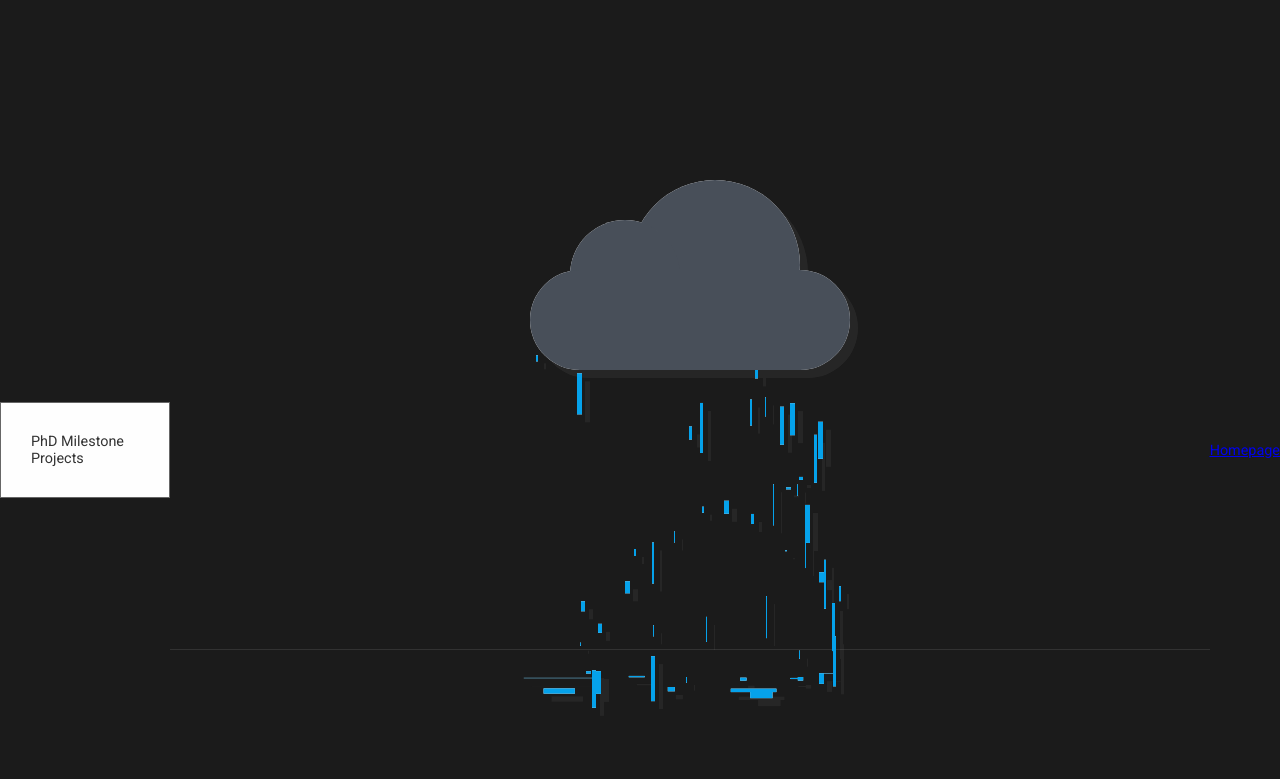
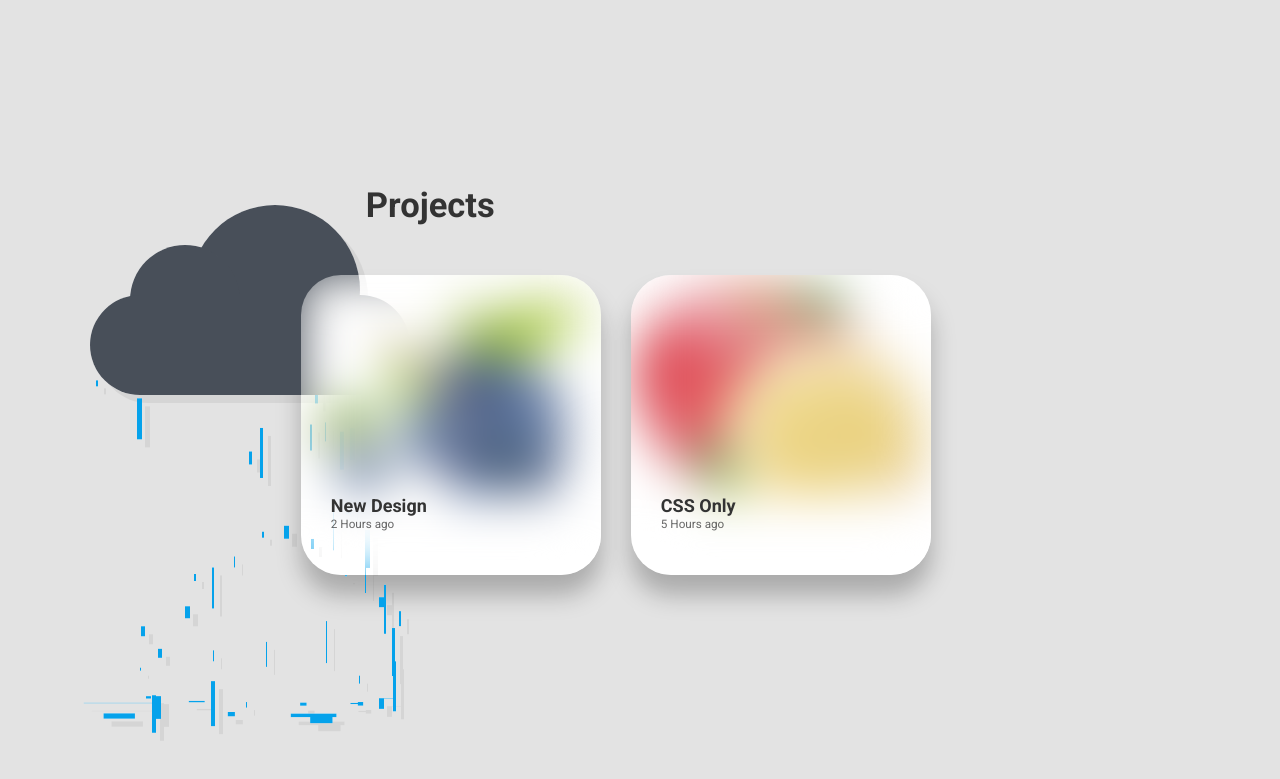
Before and after one commit to cesail/cesail.github.io, a Jekyll site: the page projects/index.html, which Jekyll copies as it is, in a window 1280 px wide. Shown: the top 779 px of the page. Built offline with Jekyll 4.4.1, drawn with Linux system fonts in a browser that asks for light colours; some web fonts are replaced.

Commit message:
update_projects

```diff
--- a/assets/css/animation.css
+++ b/assets/css/animation.css
@@ -3,21 +3,55 @@
     padding: 0;
     box-sizing: border-box;
 }
+
+.wrapper {
+  display: grid;
+  grid-template-columns: repeat(6, 100fx);
+  /*  grid-template-rows: repeat(3, 100px);  */
+  gap: 10px;
+
+  margin: 0 auto;
+  width: 120%;
+  max-width: 1500px;
+  grid-template-rows: repeat(6, minmax(80px, auto))
+}
+
+
+
 body {
     display: flex;
     justify-content: center;
     align-items: center;
     min-height: 100vh;
-    background: #1b1b1b;
+    background: #e3e3e3;
 }
+
+.wrapper .title {
+    grid-column: 2 / 3;
+    grid-row: 0 / 2;
+    text-align: center;
+    font-size: larger;
+    font-family: 'Roboto',  sans-serif;
+    position: relative;
+    left: 30px;
+    top: 0px;
+    color: #333;
+    margin-bottom: 20px;
+}
+
 .container {
-    position: relative;
-    width: 100%;
-    height: 400px;
-    display: flex;
-    justify-content: center;
-    border-bottom: 1px solid rgba(255,255,255,0.1);
+    grid-column: 1 / 3;
+    grid-row: 2 / 5;
+    /*position: fixed;   or absolute
+    top: 0px;
+    left: 30px;
+    width: 320px;
+    height: 100px;    */
+    border-bottom: none;
+    /*display: block;    remove flex centering */
+    /* z-index: 9999;    ensure it's on top */
 }
+
 .container .cloud {
     position: relative;
     width: 320px;
@@ -75,3 +109,85 @@
         transform: translateY(360px) scaleY(0) scaleX(15);
     }
 }
+.container2 {
+    grid-column: 2 / 7;
+    grid-row: 2 / 7;
+    display: flex;
+  flex-direction: row;
+  gap: 30px;
+}
+
+.container2 .card {
+    width: 300px;
+    height: 300px;
+    background: #fff;
+    border-radius: 40px;
+    box-shadow: 0 20px 25px rgba(0,0,0,0.25);
+    transition: 0.5s;
+    overflow: hidden;
+}
+.container2 .card:hover {
+    height: 420px;
+}
+.container2 .card .imgBx {
+    position: relative;
+    width: 100%;
+    height: 260px;
+    background: var(--img);
+    background-size: 100%;
+    background-position: center;
+    transition: 0.5s;
+    filter: blur(25px);
+}
+.container2 .card:hover .imgBx {
+    background-size: 110%;
+    filter: blur(0px);
+}
+.container2 .card .imgBx::before {
+    content: '';
+    position: absolute;
+    bottom: -40px;
+    width: 100%;
+    height: 80px;
+    border-radius: 40px;
+    background: #fff;
+}
+.container2 .card .imgBx::after {
+    content: '';
+    position: absolute;
+    right: 0;
+    bottom: 40px;
+    width: 80px;
+    height: 80px;
+    background: transparent;
+    border-radius: 50%;
+    box-shadow: 75px 70px 0 40px #fff;
+}
+.container2 .card .content {
+    position: relative;
+    top: -40px;
+    z-index: 10;
+    padding: 0 30px;
+    transition: 0.5s;
+}
+.container2 .card .content h3 {
+    position: relative;
+    font-size: 1.25em;
+    color: #333;
+}
+.container2 .card .content h3 span {
+    position: absolute;
+    bottom: -15px;
+    font-weight: 400;
+    font-size: 0.65em;
+    opacity: 0.75;
+}
+.container2 .card .content p {
+    position: relative;
+    opacity: 0;
+    transition: 0.5s;
+    color: #333;
+}
+.container2 .card:hover .content p {
+    opacity: 1;
+}
--- a/projects/index.html
+++ b/projects/index.html
@@ -1,8 +1,10 @@
+<!--
 ---
-layout: null  # This disables the theme/layout
+layout: null
 title: Projects
 permalink: /projects
 ---
+-->
 
 <!DOCTYPE html>
 <html lang="{{ site.lang | default: "en-US" }}">
@@ -11,23 +13,22 @@
     <meta http-equiv="X-UA-Compatible" content="IE=edge">
     <meta name="viewport" content="width=device-width, initial-scale=1">
 
-{% seo %}
+
     <!--
     <link rel="stylesheet" href="{{ "/assets/css/style.css?v=" | append: site.github.build_revision | relative_url }}">
     [if lt IE 9]>
     <script src="https://cdnjs.cloudflare.com/ajax/libs/html5shiv/3.7.3/html5shiv.min.js"></script>
     <![endif]-->
 
-    <link rel="stylesheet" href="{{ "/assets/css/two_boxes.css?v=" | append: site.github.build_revision | relative_url }}">
+    <link rel="stylesheet" href="/assets/css/two_boxes.css">
     <link rel="stylesheet" href="/assets/css/animation.css">
+
   </head>
 
-  <body>
-    <div class="wrapper">
-      <section style="margin: 50px auto;">
-PhD Milestone Projects
-      </section>
-    </div>
+<body>
+  <div class="wrapper">
+    <div class="title"> <h1>Projects</h1> </div>
+
 
     <div class="container">
         <div class="cloud"></div>
@@ -59,9 +60,26 @@
         },20)
     </script>
 
-  <!-- <script src="{{ "/assets/js/scale.fix.js" | relative_url }}"></script> -->
+    <div class="container2">
+      <div class="card">
+            <div class="imgBx" style="--img:url('/projects/img1.jpg')"></div>
+            <div class="content">
+                <h3>New Design<br/><span>2 Hours ago</span></h3><br>
+                <p>Lorem ipsum dolor sit amet consectetur adipisicing elit. Facere consequuntur magni assumenda distinctio nobis inventore iure?</p>
+            </div>
+      </div>
+
+        <div class="card">
+            <div class="imgBx" style="--img:url('/projects/img2.jpg')"></div>
+            <div class="content">
+                <h3>CSS Only<br/><span>5 Hours ago</span></h3><br>
+                <p>Lorem ipsum dolor sit amet consectetur adipisicing elit. Facere consequuntur magni assumenda distinctio nobis inventore iure? </p>
+            </div>
+        </div>
+    </div>
+  </div>
   </body>
 
-  <footer> <a href="https://cesail.github.io"><u>Homepage</u></a>
-  </footer>
+ <!--<footer> <a href="https://cesail.github.io"><u>Homepage</u></a>
+  </footer>-->
 </html>
```
Also changed, not shown: assets/css/card.css (added, +91 -0 lines), projects/img1.jpg (added), projects/img2.jpg (added).
